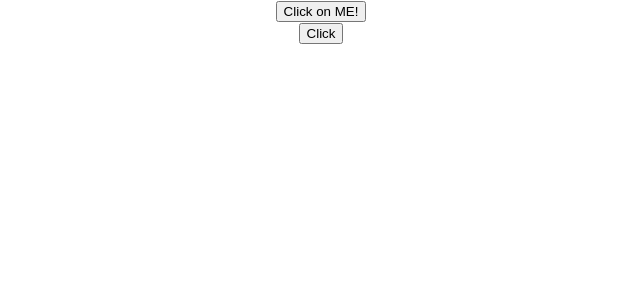
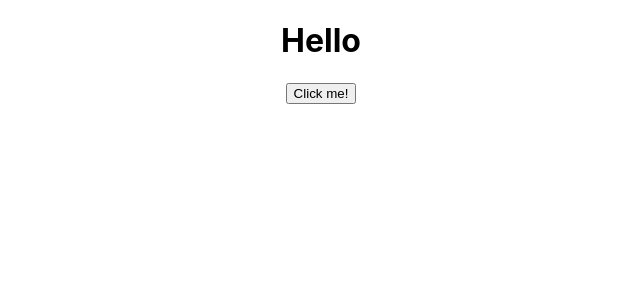
Before and after one commit to PianoFF/codeevolution_React_Practice, a React (Create React App) app: page / in a window 1280 px wide. Shown: the top 300 px of the page, without its empty margins (319-959 px from the left). Built offline with nearby package versions, Linux system fonts and the light colour scheme.

Commit message:
eventhandler with binding

```diff
--- a/src/App.js
+++ b/src/App.js
@@ -7,12 +7,14 @@ import Message from "./components/Message";
 import Counter from "./components/Counter";
 import { FunctionClick } from "./components/FunctionClick";
 import ClassClick from "./components/ClassClick";
+import EventBind from "./components/EventBind";
 
 function App() {
   return (
     <div className="App">
-      <ClassClick />
-      <FunctionClick />
+      <EventBind />
+      {/* <ClassClick />
+      <FunctionClick /> */}
       {/* <Counter /> */}
       {/* <Message />  */}
       {/* <Greet name='John' heroName='Superman'>
--- /dev/null
+++ b/src/components/EventBind.js
@@ -0,0 +1,28 @@
+import React, { Component } from "react";
+
+class EventBind extends Component {
+  state = {
+    message: "Hello"
+  };
+
+  /*
+  arrow functions makes these class properties which one can pass into render functions.
+*/
+  changeMessage = () => {
+    this.setState(
+      {
+        message: this.state.message === "Hello" ? "Goodbye" : "Hello"
+      },
+      () => console.log(this.state.message)
+    );
+  };
+  render() {
+    return (
+      <div>
+        <h1> {this.state.message} </h1>
+        <button onClick={this.changeMessage}>Click me!</button>
+      </div>
+    );
+  }
+}
+export default EventBind;
```
